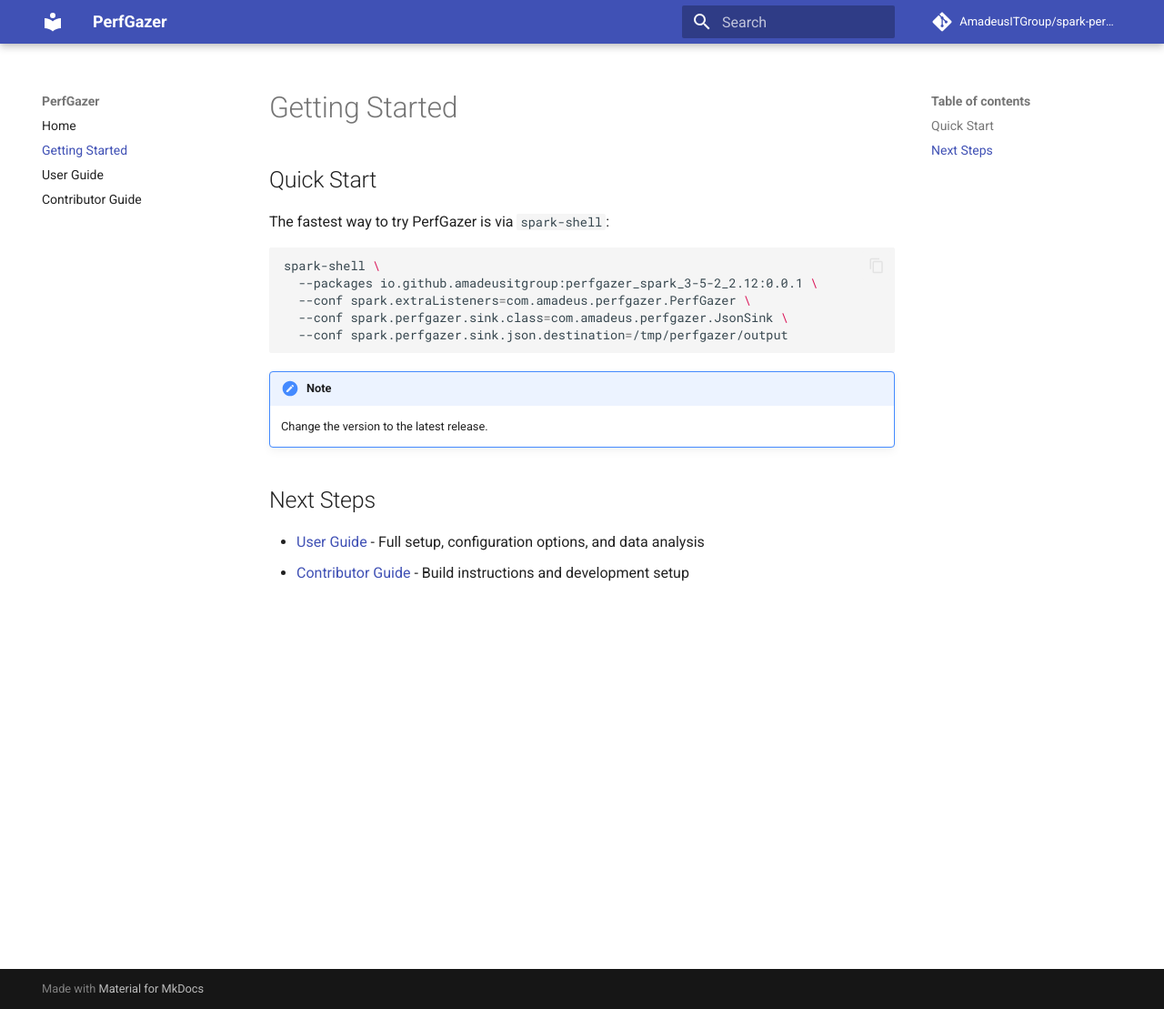
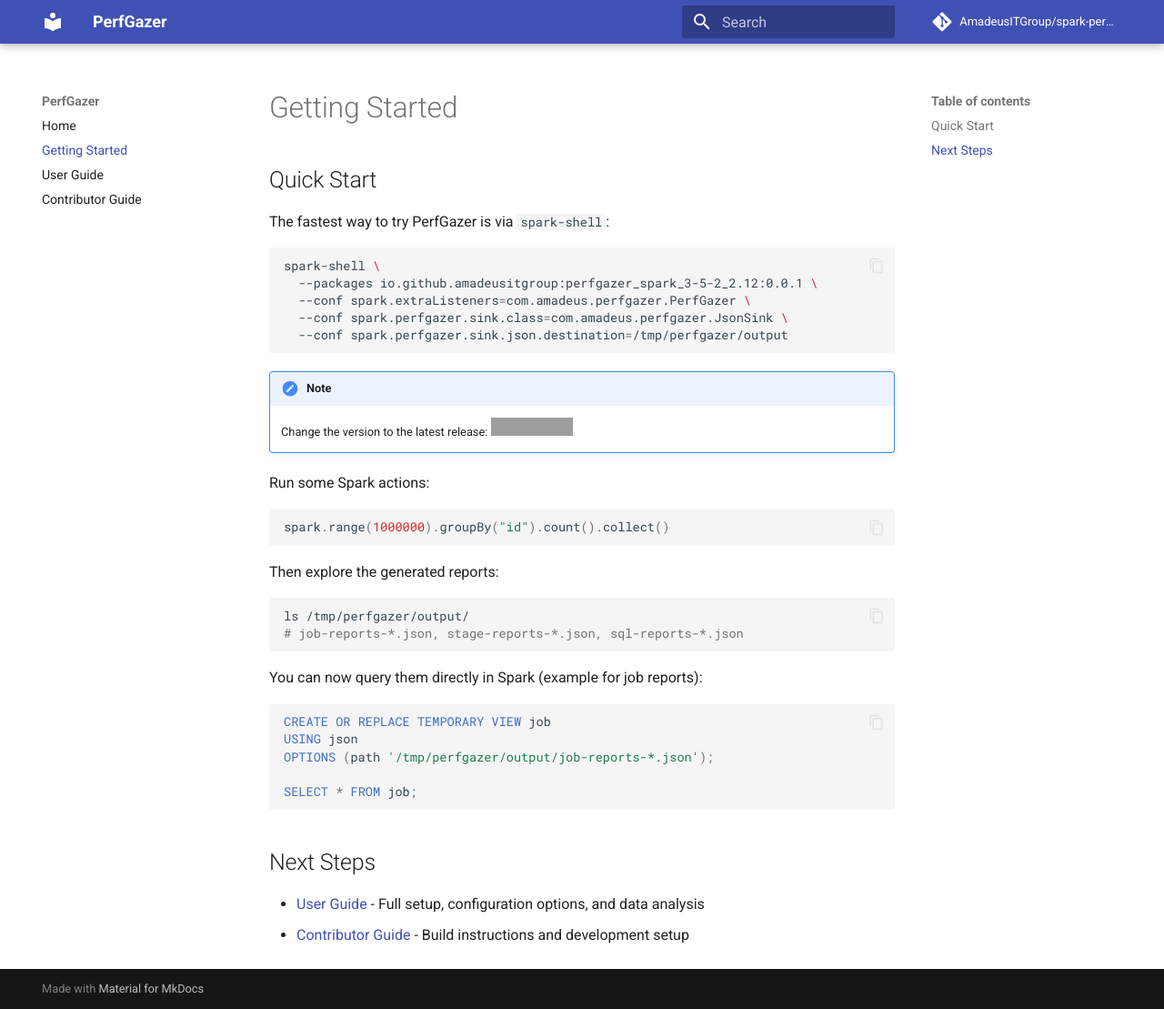
Before and after one commit to AmadeusITGroup/spark-perf-gazer, an MkDocs documentation site: the page built from docs/getting-started.md, in a window 1280 px wide and 1109 px high. Shown: the whole window at 91% size. Built offline with MkDocs 1.6.1 and Material for MkDocs 9.7.7, drawn with Linux system fonts in a browser that asks for light colours; comment, search, counter and statistics services are not loaded; grey boxes are pictures that could not be loaded.

Commit message:
Update getting started

````diff
--- a/docs/getting-started.md
+++ b/docs/getting-started.md
@@ -13,7 +13,30 @@
 ```
 
 !!! note
-    Change the version to the latest release.
+    Change the version to the latest release: ![GitHub Release](https://img.shields.io/github/v/release/AmadeusITGroup/spark-perf-gazer)
+
+Run some Spark actions:
+
+```scala
+spark.range(1000000).groupBy("id").count().collect()
+```
+
+Then explore the generated reports:
+
+```bash
+ls /tmp/perfgazer/output/
+# job-reports-*.json, stage-reports-*.json, sql-reports-*.json
+```
+
+You can now query them directly in Spark (example for job reports):
+
+```sql
+CREATE OR REPLACE TEMPORARY VIEW job
+USING json
+OPTIONS (path '/tmp/perfgazer/output/job-reports-*.json');
+
+SELECT * FROM job;
+```
 
 ## Next Steps
 
````
